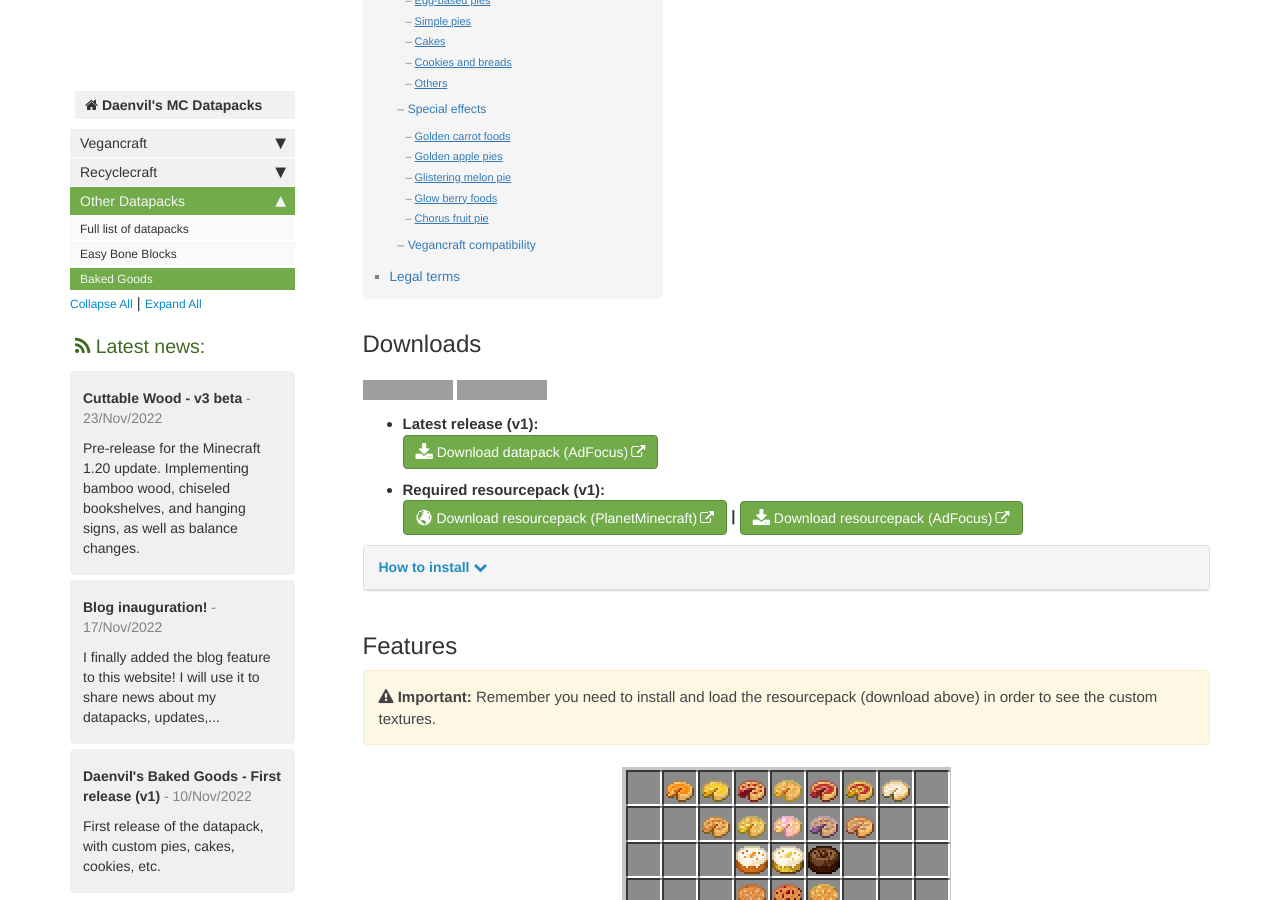
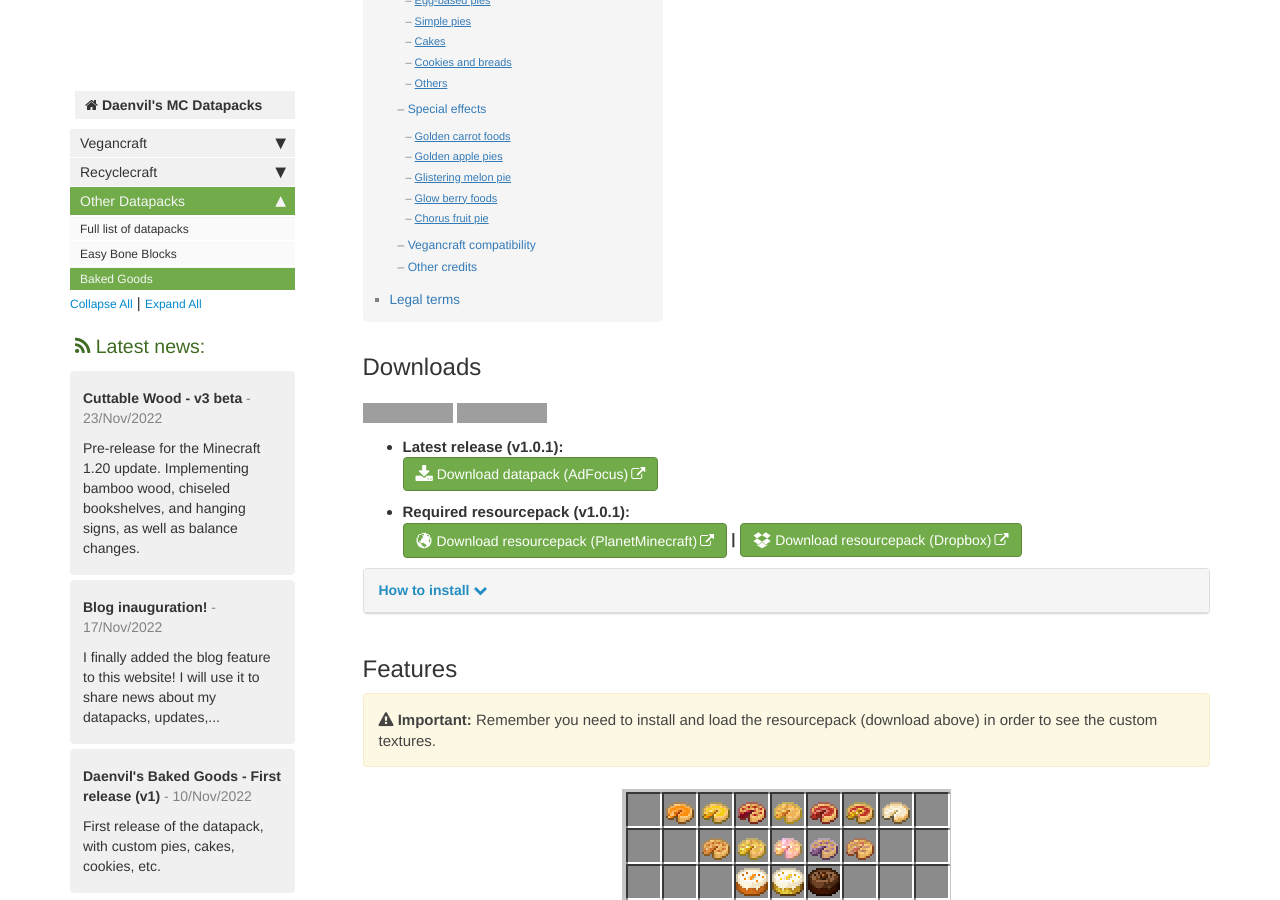
Before and after one commit to daenvil/MCDatapacks, a Jekyll site: the page built from pages/baked_goods.md, in a window 1280 px wide and 900 px high, scrolled down 410 px. Built offline with Jekyll 4.4.1, drawn with Linux system fonts in a browser that asks for light colours; some web fonts are replaced; comment, search, counter and statistics services are not loaded; some of the changed text lies outside the part shown; grey boxes are pictures that could not be loaded.

Commit message:
updated baked_goods page

```diff
--- a/_includes/page/head.html
+++ b/_includes/page/head.html
@@ -38,6 +38,6 @@
 <script src="https://oss.maxcdn.com/libs/respond.js/1.4.2/respond.min.js"></script>
 <![endif]-->
 
-<link rel="alternate" type="application/atom+xml" title="{{ site.title }}" href="/feed.xml">
+<link rel="alternate" type="application/atom+xml" title="{{ site.title }}" href="feed.xml">
 
 {% comment %} Copyright 2021 Google LLC {% endcomment %}
--- a/pages/baked_goods.md
+++ b/pages/baked_goods.md
@@ -23,7 +23,7 @@ gallery: [images/baked_goods/thumbnail.png,images/baked_goods/screenshots/carrot
 ![Minecraft supported versions](https://img.shields.io/badge/supported%20MC%20versions-1.19%2B-green?style=flat-square)
 ![Tested versions](https://img.shields.io/badge/tested%20in-1.19.2-informational?style=flat-square)
 
-{% include dp_download.html version="v1" mirror-url="http://adfoc.us/76840385287674" mirror-platform="AdFocus" rp-version="v1" rp-pmc-url="https://www.planetminecraft.com/data-pack/daenvil-s-baked-goods/download/file/16240461/" rp-mirror-url="http://adfoc.us/76840385745425" rp-mirror-platform="AdFocus" %}
+{% include dp_download.html version="v1.0.1" mirror-url="http://adfoc.us/76840385808431" mirror-platform="AdFocus" rp-version="v1.0.1" rp-pmc-url="https://www.planetminecraft.com/data-pack/daenvil-s-baked-goods/download/file/16240461/" rp-dropbox-url="https://www.dropbox.com/s/tbjt6fo95beguk7/daenvils_baked_goods_RP_v1.0.1.zip?dl=1" %}
 
 {% include installation.html resourcepack=true %}
 
@@ -182,3 +182,7 @@ When eating a chorus fruit pie, you will be **teleported randomly within 32 bloc
 ### Vegancraft compatibility
 
 This datapack was made to be compatible with my _[Plant-based Foods](plant-based_foods.html)_ datapack. As such, **if _Plant-based Foods_ is also installed, you will be able to replace eggs with wheat or potato in any of the recipes**, and the custom naming and advancements of that datapack are also supported by the foods in this datapack. _None of this will affect you if you don't have that datapack installed_.
+
+### Other credits
+
+- Chinese translation by [Annijang](https://www.planetminecraft.com/member/annijang/){:target="_blank"}
```
Also changed, not shown: other parts of pages/baked_goods.md (+1 -1 lines).
